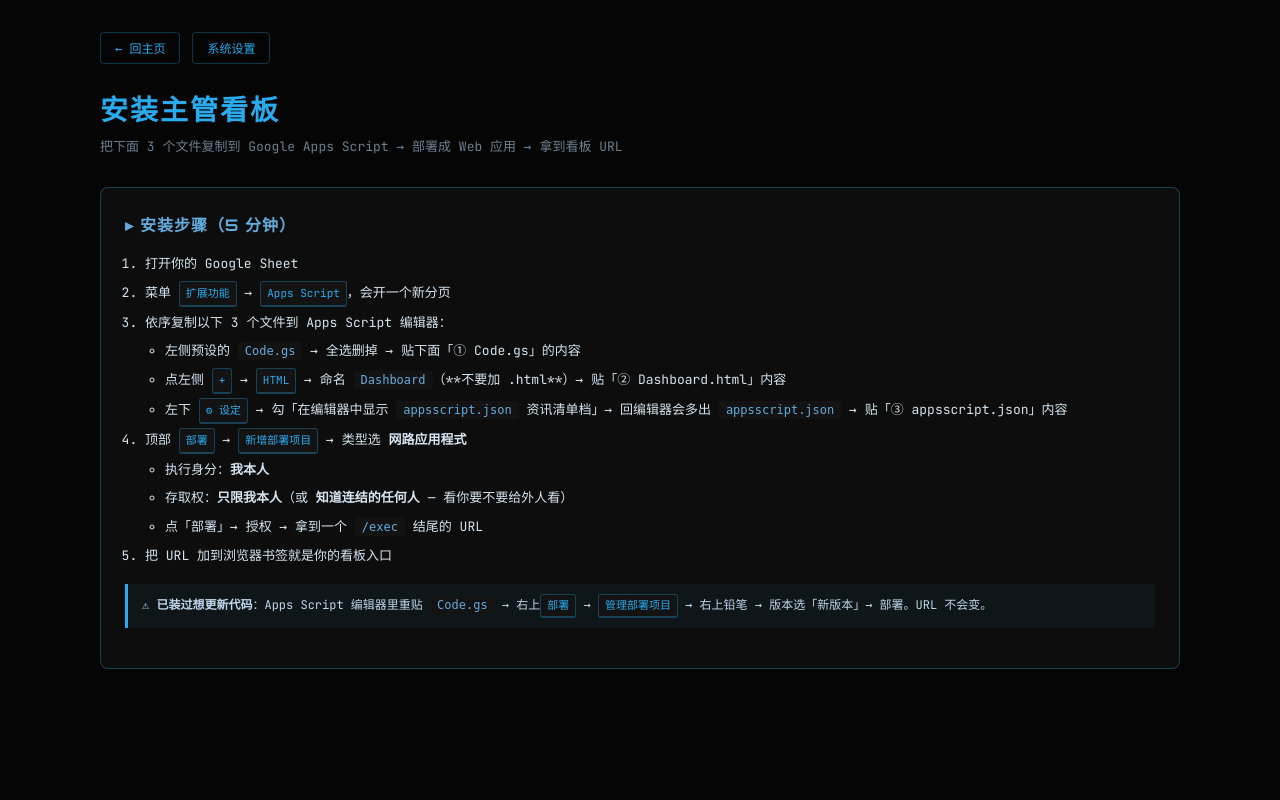
After one commit to yifan1119/tg-monitor-template, a Python web app: template templates/dashboard_install.html in a window 1280 px wide. The commit adds this page. Run offline with Jinja, Linux system fonts and the light colour scheme; the template is opened without the code that fills it, so the values that code supplies are empty.

Commit message:
feat(web): 新增「安装看板」页面 — 一键复制 Apps Script 3 档案
- 新增 /dashboard-install 路由（需登入），右上角加入口
- 读 apps-script/ 目录把 Code.gs / Dashboard.html / appsscript.json 三档原文渲染进页面
- 每档有独立的「复制」按钮（navigator.clipboard），点一下整档到剪贴板
- 内嵌 5 步安装指南 + 已装过想更新代码的升级说明
- 自动生成对应 Sheet 的直达 link（从 SHEET_ID 拼）
- 保持 TG 蓝霓虹主题，和登入/设置页视觉一致

以前要客户自己去 repo 里翻档案复制，现在装完 TG 监控在自己 web 后台就能一键拿到看板。

Co-Authored-By: Claude Opus 4.6 <noreply@anthropic.com>

```diff
--- /dev/null
+++ b/templates/dashboard_install.html
@@ -0,0 +1,270 @@
+<!DOCTYPE html>
+<html lang="zh-CN">
+<head>
+<meta charset="UTF-8">
+<meta name="viewport" content="width=device-width, initial-scale=1.0">
+<title>安装看板 · TG 监控</title>
+<link href="https://fonts.googleapis.com/css2?family=Orbitron:wght@500;700;900&family=JetBrains+Mono:wght@400;600&display=swap" rel="stylesheet">
+<style>
+  :root {
+    --accent-red: #2aabee;
+    --accent-ember: #64abde;
+    --accent-deep: #3390ec;
+    --bg-0: #050505;
+    --bg-1: #0d0d0d;
+    --bg-2: #131313;
+    --text: #ffffff;
+    --text-dim: #6d7f8f;
+    --border: rgba(42,171,238,0.3);
+    --ok: #00e88f;
+    --err: #ff4d5e;
+  }
+  * { margin: 0; padding: 0; box-sizing: border-box; }
+  html, body { height: 100%; }
+  body {
+    font-family: "JetBrains Mono", "SF Mono", ui-monospace, monospace;
+    background: var(--bg-0);
+    color: var(--text);
+    min-height: 100vh;
+    -webkit-font-smoothing: antialiased;
+    padding: 32px 24px 80px;
+  }
+  .wrap { max-width: 1080px; margin: 0 auto; }
+
+  h1 {
+    font-family: "Orbitron", sans-serif;
+    font-size: 28px;
+    font-weight: 900;
+    letter-spacing: 2px;
+    color: var(--accent-red);
+    margin-bottom: 8px;
+    text-transform: uppercase;
+  }
+  .subtitle {
+    color: var(--text-dim);
+    font-size: 13px;
+    margin-bottom: 32px;
+  }
+
+  .nav {
+    display: flex;
+    gap: 12px;
+    margin-bottom: 24px;
+    font-size: 12px;
+  }
+  .nav a {
+    color: var(--accent-red);
+    text-decoration: none;
+    border: 1px solid var(--border);
+    padding: 6px 14px;
+    border-radius: 4px;
+    transition: all .15s;
+  }
+  .nav a:hover {
+    background: rgba(42,171,238,0.1);
+  }
+
+  .steps {
+    background: var(--bg-1);
+    border: 1px solid var(--border);
+    border-radius: 8px;
+    padding: 24px;
+    margin-bottom: 28px;
+  }
+  .steps h2 {
+    font-family: "Orbitron", sans-serif;
+    font-size: 16px;
+    color: var(--accent-ember);
+    margin-bottom: 16px;
+    letter-spacing: 1px;
+  }
+  .steps ol {
+    padding-left: 20px;
+    line-height: 1.9;
+    font-size: 13px;
+    color: #d5e4ef;
+  }
+  .steps ol li { margin-bottom: 4px; }
+  .steps code {
+    background: var(--bg-2);
+    padding: 2px 7px;
+    border-radius: 3px;
+    color: var(--accent-ember);
+    font-size: 12px;
+  }
+  .kbd {
+    display: inline-block;
+    border: 1px solid var(--border);
+    border-bottom-width: 2px;
+    padding: 1px 6px;
+    border-radius: 3px;
+    font-size: 11px;
+    color: var(--accent-red);
+    background: var(--bg-2);
+  }
+
+  .sheet-link {
+    display: inline-block;
+    margin-left: 6px;
+    color: var(--accent-red);
+    text-decoration: underline;
+    font-size: 12px;
+    word-break: break-all;
+  }
+
+  .card {
+    background: var(--bg-1);
+    border: 1px solid var(--border);
+    border-radius: 8px;
+    margin-bottom: 20px;
+    overflow: hidden;
+  }
+  .card-head {
+    display: flex;
+    justify-content: space-between;
+    align-items: center;
+    padding: 12px 18px;
+    background: rgba(42,171,238,0.07);
+    border-bottom: 1px solid var(--border);
+  }
+  .card-head .fname {
+    font-family: "Orbitron", sans-serif;
+    font-size: 13px;
+    color: var(--accent-ember);
+    letter-spacing: 1px;
+  }
+  .card-head .fhint {
+    font-size: 11px;
+    color: var(--text-dim);
+  }
+  .copy-btn {
+    background: var(--accent-deep);
+    color: #fff;
+    border: none;
+    padding: 6px 14px;
+    border-radius: 4px;
+    cursor: pointer;
+    font-family: "JetBrains Mono", monospace;
+    font-size: 11px;
+    letter-spacing: 1px;
+    font-weight: 600;
+    transition: background .15s;
+  }
+  .copy-btn:hover { background: var(--accent-red); }
+  .copy-btn.ok { background: var(--ok); }
+  .copy-btn.err { background: var(--err); }
+
+  pre.code {
+    margin: 0;
+    padding: 16px 18px;
+    max-height: 340px;
+    overflow: auto;
+    background: var(--bg-0);
+    color: #cfe4f2;
+    font-size: 12px;
+    line-height: 1.55;
+    white-space: pre;
+    font-family: "JetBrains Mono", "SF Mono", monospace;
+  }
+  pre.code::-webkit-scrollbar { width: 8px; height: 8px; }
+  pre.code::-webkit-scrollbar-track { background: var(--bg-1); }
+  pre.code::-webkit-scrollbar-thumb { background: var(--accent-deep); border-radius: 4px; }
+
+  .tip {
+    background: rgba(42,171,238,0.06);
+    border-left: 3px solid var(--accent-red);
+    padding: 10px 14px;
+    margin: 16px 0;
+    font-size: 12px;
+    color: #bfd6e8;
+    line-height: 1.7;
+  }
+</style>
+</head>
+<body>
+<div class="wrap">
+  <div class="nav">
+    <a href="/">← 回主页</a>
+    <a href="/settings">系统设置</a>
+  </div>
+
+  <h1>安装主管看板</h1>
+  <div class="subtitle">把下面 3 个文件复制到 Google Apps Script → 部署成 Web 应用 → 拿到看板 URL</div>
+
+  <div class="steps">
+    <h2>▸ 安装步骤（5 分钟）</h2>
+    <ol>
+      <li>打开你的 Google Sheet
+        {% if sheet_id %}
+          <a class="sheet-link" href="https://docs.google.com/spreadsheets/d/{{ sheet_id }}" target="_blank">
+            → 打开 {{ company_display or "当前 Sheet" }}
+          </a>
+        {% endif %}
+      </li>
+      <li>菜单 <span class="kbd">扩展功能</span> → <span class="kbd">Apps Script</span>，会开一个新分页</li>
+      <li>依序复制以下 3 个文件到 Apps Script 编辑器：
+        <ul style="padding-left:20px; margin-top:4px;">
+          <li>左侧预设的 <code>Code.gs</code> → 全选删掉 → 贴下面「① Code.gs」的内容</li>
+          <li>点左侧 <span class="kbd">+</span> → <span class="kbd">HTML</span> → 命名 <code>Dashboard</code>（**不要加 .html**）→ 贴「② Dashboard.html」内容</li>
+          <li>左下 <span class="kbd">⚙ 设定</span> → 勾「在编辑器中显示 <code>appsscript.json</code> 资讯清单档」→ 回编辑器会多出 <code>appsscript.json</code> → 贴「③ appsscript.json」内容</li>
+        </ul>
+      </li>
+      <li>顶部 <span class="kbd">部署</span> → <span class="kbd">新增部署项目</span> → 类型选 <strong>网路应用程式</strong>
+        <ul style="padding-left:20px; margin-top:4px;">
+          <li>执行身分：<strong>我本人</strong></li>
+          <li>存取权：<strong>只限我本人</strong>（或 <strong>知道连结的任何人</strong> — 看你要不要给外人看）</li>
+          <li>点「部署」→ 授权 → 拿到一个 <code>/exec</code> 结尾的 URL</li>
+        </ul>
+      </li>
+      <li>把 URL 加到浏览器书签就是你的看板入口</li>
+    </ol>
+
+    <div class="tip">
+      ⚠ <strong>已装过想更新代码</strong>：Apps Script 编辑器里重贴 <code>Code.gs</code> → 右上<span class="kbd">部署</span> → <span class="kbd">管理部署项目</span> → 右上铅笔 → 版本选「新版本」→ 部署。URL 不会变。
+    </div>
+  </div>
+
+  {% for fname, content in files.items() %}
+  <div class="card">
+    <div class="card-head">
+      <div>
+        <div class="fname">
+          {% if loop.index == 1 %}① {% elif loop.index == 2 %}② {% else %}③ {% endif %}
+          {{ fname }}
+        </div>
+        <div class="fhint">
+          {% if fname == 'Code.gs' %}后端聚合函数（读 Sheet 分页数据）{% elif fname == 'Dashboard.html' %}前端看板 UI（图表 + KPI 卡）{% else %}清单档（OAuth 授权范围）{% endif %}
+          · {{ content|length }} 字
+        </div>
+      </div>
+      <button class="copy-btn" onclick="copy(this, {{ loop.index0 }})">复制</button>
+    </div>
+    <pre class="code" id="code-{{ loop.index0 }}">{{ content }}</pre>
+  </div>
+  {% endfor %}
+
+</div>
+
+<script>
+async function copy(btn, idx) {
+  const text = document.getElementById('code-' + idx).textContent;
+  try {
+    await navigator.clipboard.writeText(text);
+    btn.textContent = '✓ 已复制';
+    btn.classList.add('ok');
+    setTimeout(() => {
+      btn.textContent = '复制';
+      btn.classList.remove('ok');
+    }, 1600);
+  } catch (e) {
+    btn.textContent = '✗ 失败';
+    btn.classList.add('err');
+    setTimeout(() => {
+      btn.textContent = '复制';
+      btn.classList.remove('err');
+    }, 2000);
+  }
+}
+</script>
+</body>
+</html>
--- a/templates/index.html
+++ b/templates/index.html
@@ -473,6 +473,7 @@
     {% if company %}<span class="company-tag">{{ company }}</span>{% endif %}
   </div>
   <div class="header-right">
+    <a href="/dashboard-install">📊 安装看板</a>
     <a href="/settings">⚙ 设置</a>
     <a href="/logout">登出 ▸</a>
   </div>
```
Also changed, not shown: web.py (+18 -0 lines).
